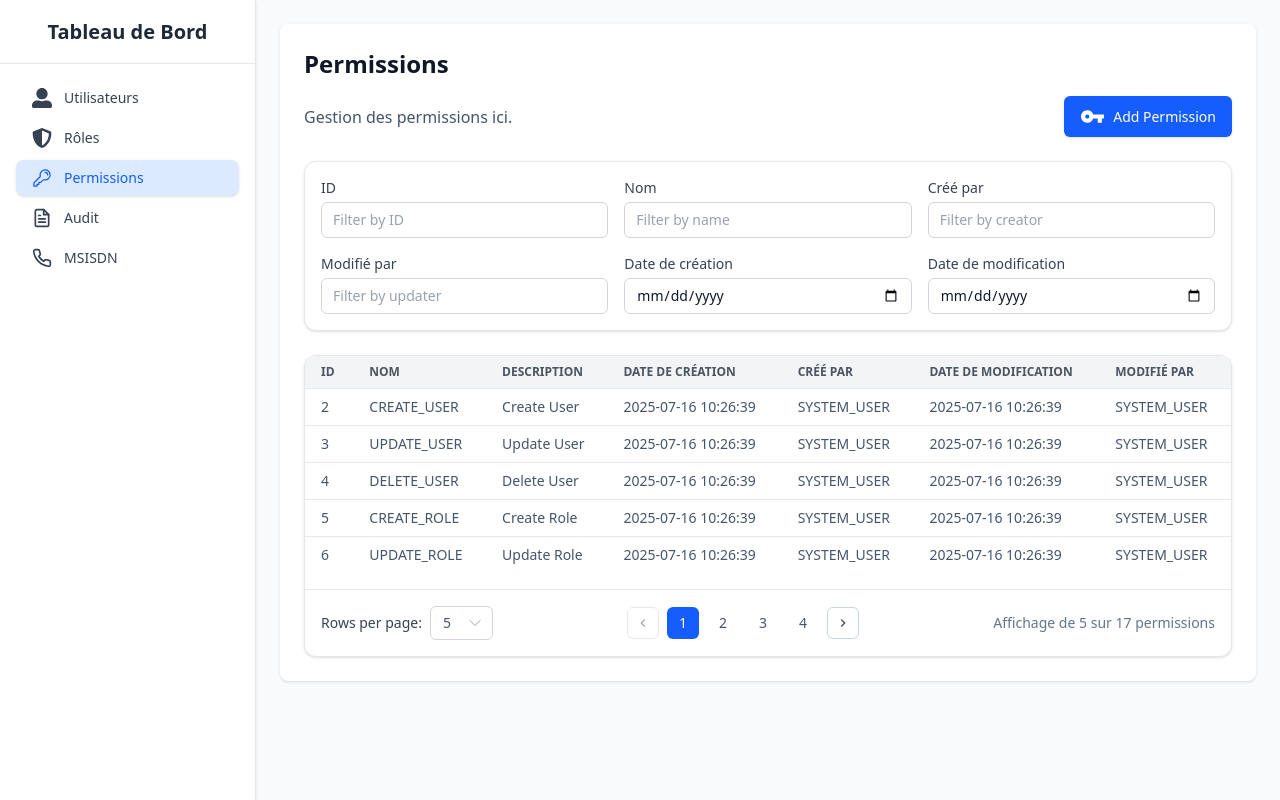
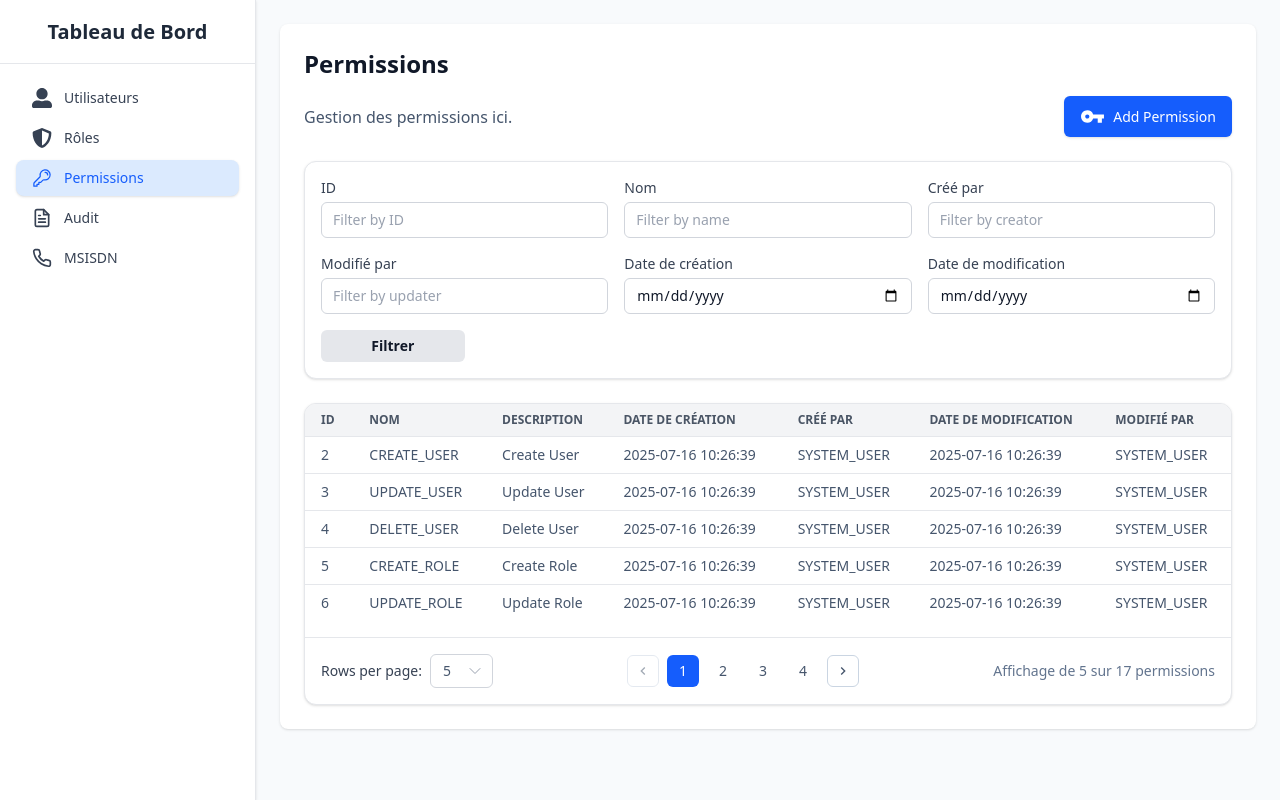
Before and after one commit to AbderaoufSouissi/Dynamic-IVR-Manager, a React (Vite) app in the folder IVR-client/: page /admin/permissions in a window 1280 px wide. Built offline with nearby package versions, Linux system fonts and the light colour scheme.

Commit message:
Frontend: Modification des filtres UserFilter, RoleFilter et PermissionFilter

```diff
--- a/IVR-client/src/components/filters/PermissionFilter.tsx
+++ b/IVR-client/src/components/filters/PermissionFilter.tsx
@@ -102,6 +102,11 @@ const PermissionFilter: React.FC<PermissionFiltersProps> = ({ filters, onFilterC
             className={inputClass}
           />
         </div>
+        <div>
+          <button className="text-sm block w-[50%] rounded-md bg-gray-200 px-3 py-1.5 text-gray-900 font-semibold cursor-pointer hover:scale-105 transition-all duration-200">
+            Filtrer
+          </button>
+        </div>
       </div>
     </div>
   );
--- a/IVR-client/src/components/filters/RoleFilter.tsx
+++ b/IVR-client/src/components/filters/RoleFilter.tsx
@@ -95,6 +95,11 @@ const RoleFilter: React.FC<RoleFiltersProps> = ({ filters, onFilterChange }) =>
             className={inputClass}
           />
         </div>
+        <div>
+          <button className="text-sm block w-[50%] rounded-md bg-gray-200 px-3 py-1.5 text-gray-900 font-semibold cursor-pointer hover:scale-105 transition-all duration-200">
+            Filtrer
+          </button>
+        </div>
       </div>
     </div>
   );
--- a/IVR-client/src/components/filters/UserFilter.tsx
+++ b/IVR-client/src/components/filters/UserFilter.tsx
@@ -1,4 +1,4 @@
-import React from "react";
+
 
 interface UserFiltersProps {
   filters: {
@@ -23,7 +23,7 @@ const inputClass = "block w-full rounded-md bg-white px-3 py-1.5 text-base text-
 
 
 
-const UserFilter: React.FC<UserFiltersProps> = ({ filters, onFilterChange }) => {
+const UserFilter = ({ filters, onFilterChange }:UserFiltersProps) => {
   return (
     <div className="mb-6 p-4 bg-white rounded-xl shadow border border-gray-200">
       <div className="grid grid-cols-1 md:grid-cols-3 gap-4">
@@ -65,8 +65,7 @@ const UserFilter: React.FC<UserFiltersProps> = ({ filters, onFilterChange }) =>
             onChange={(e) => onFilterChange("role", e.target.value)}
             className={inputClass}
           />
-
-                </div>
+        </div>
         <div>
           <label htmlFor="id-filter" className={labelClass}>
             ID
@@ -156,6 +155,11 @@ const UserFilter: React.FC<UserFiltersProps> = ({ filters, onFilterChange }) =>
             className={inputClass}
           />
         </div>
+        <div>
+          <button className="text-sm mt-6 block w-[50%] rounded-md bg-gray-200  py-2 text-gray-900 font-semibold cursor-pointer hover:scale-105 transition-all duration-200">
+            Filtrer
+          </button>
+        </div>
       </div>
     </div>
   );
```
